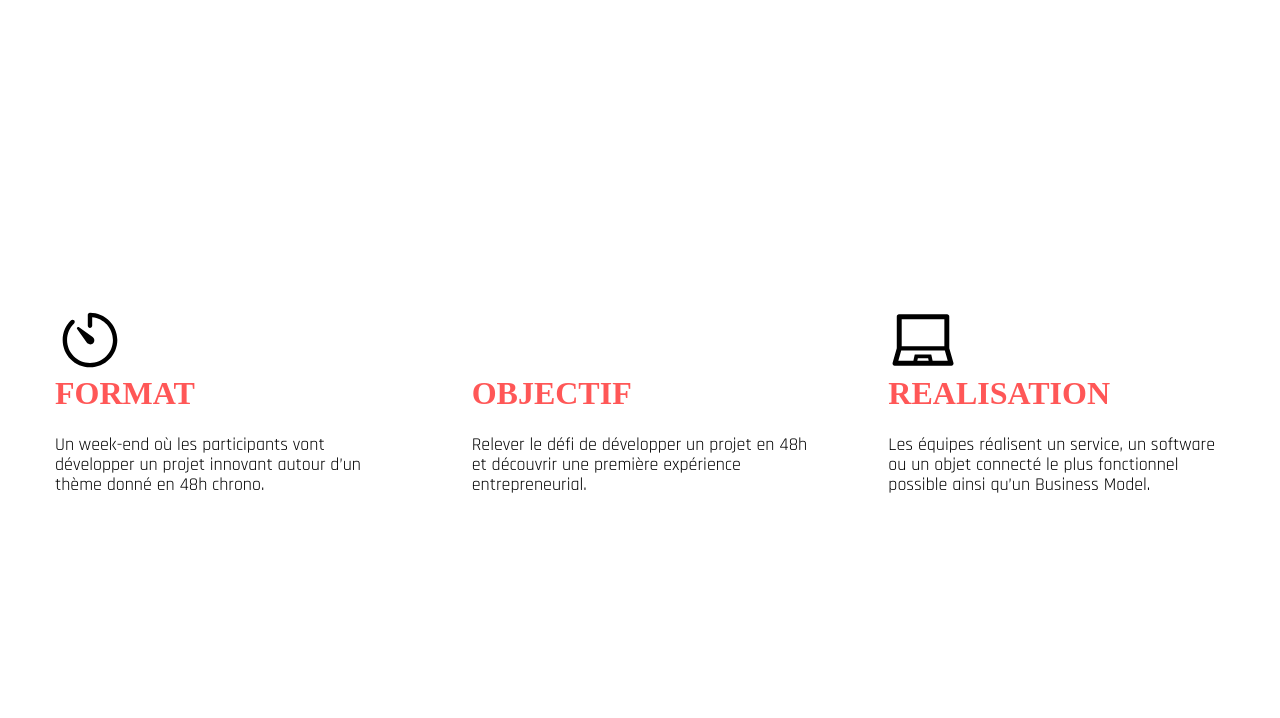
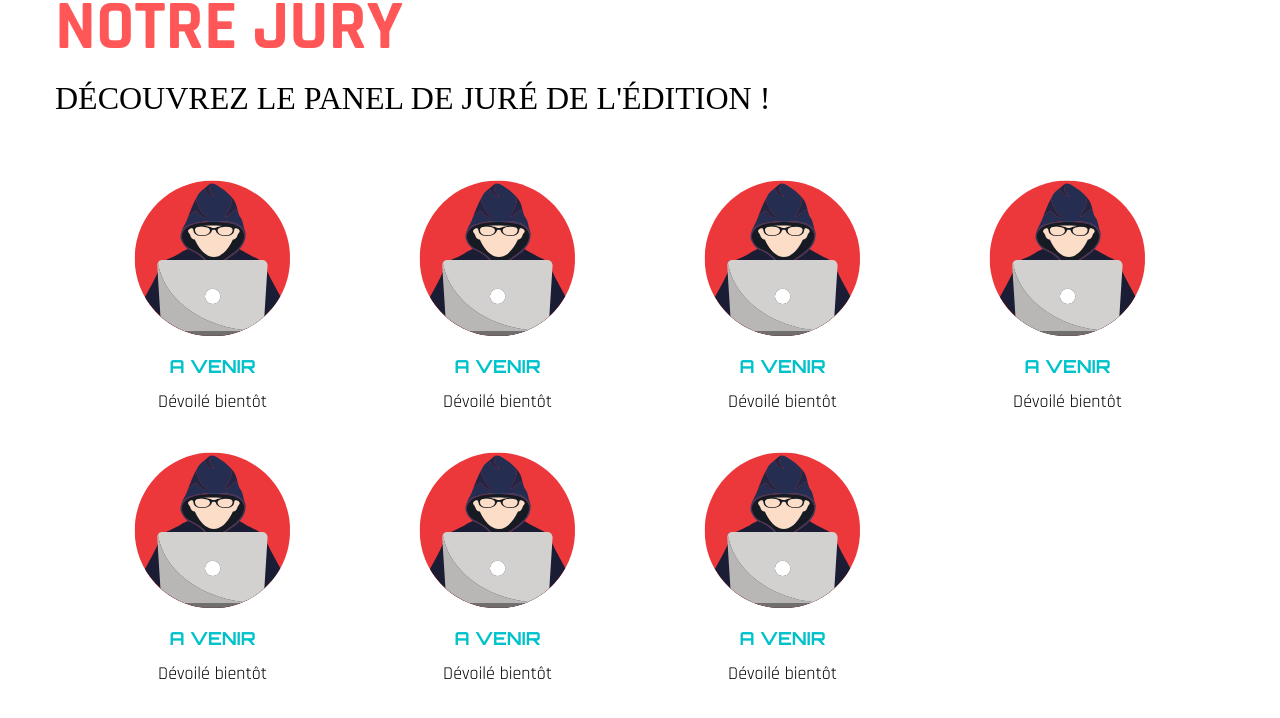
Before and after one commit to jeannemorin/ggh-website-rebuild, a React (Create React App) app: page /hackathon in a window 1280 px wide. Shown: the top 718 px of the page. Built offline with nearby package versions, Linux system fonts and the light colour scheme; some icons are missing; a web font is replaced by a local one.

Commit message:
juré banner

```diff
--- a/src/components/Hackathon.js
+++ b/src/components/Hackathon.js
@@ -1,9 +1,10 @@
+import Jury from "./Hackathon/Jury";
 import Vision from "./Hackathon/Vision"
 
 
 const Hackathon = () => {
 
-    return <Vision />
+    return <Jury />
 }
 
 export default Hackathon;
--- /dev/null
+++ b/src/components/Hackathon/Jury.js
@@ -0,0 +1,99 @@
+import React from 'react';
+
+import Photo from '../../assets/team/avatar.svg';
+import {motion } from 'framer-motion'
+
+import {fadeIn} from '../../variants'
+
+const panel = [
+    {
+        name: 'A VENIR',
+        photo: Photo,
+        role: 'Dévoilé bientôt',
+    },
+    {
+        name: 'A VENIR',
+        photo: Photo,
+        role: 'Dévoilé bientôt',
+    },
+    {
+        name: 'A VENIR',
+        photo: Photo,
+        role: 'Dévoilé bientôt',
+    },
+    {
+        name: 'A VENIR',
+        photo: Photo,
+        role: 'Dévoilé bientôt',
+    },
+{
+        name: 'A VENIR',
+        photo: Photo,
+        role: 'Dévoilé bientôt',
+    },
+    {
+        name: 'A VENIR',
+        photo: Photo,
+        role: 'Dévoilé bientôt',
+    },
+    {
+        name: 'A VENIR',
+        photo: Photo,
+        role: 'Dévoilé bientôt',
+    },]
+
+const Jury = () => {
+    return (
+    <section id='jury' className='section'>
+    <div className='container mx-auto'>
+      <div className='h-screen'>
+        {/*titre*/}
+        <motion.div
+          variants={fadeIn('right',0.3)}
+          initial="hidden"
+          whileInView={'show'}
+          viewport={{once: true, amount: 0.3}}
+          className=''>
+          <h1 className='h1 text-red'>Notre jury</h1>
+          <h2 className='h2 mb-4'>Découvrez le panel de juré de l'édition !</h2>
+
+        </motion.div>
+
+        {/*image*/}
+        <motion.div
+        variants={fadeIn('left',0.3)}
+        initial='hidden'
+        whileInView={'show'}
+        viewport={{once: true, amount: 0.3}}
+        className='flex-1'>
+
+        <Jury_Round members={panel} />
+        </motion.div>
+
+        </div>
+      </div>
+    </section>)
+}
+
+export default Jury;
+
+const Jury_Round = ({members}) => {
+
+    return (
+        <div className='py-12'>
+            <div className="container mx-auto">
+                <div className='grid grid-cols-2 gap-y-10 lg:grid-cols-4'>
+
+                    {members.map((member, index) => {
+                        return (<div className='flex flex-col items-center justify-center' key={index}>
+                            <img src={member.photo} alt='' className='w-[160px]'/>
+                            <h3 className='text-blue font-bold font-special py-4'>{member.name}</h3>
+                            <h3>{member.role}</h3>
+                        </div>)
+                        })}
+                </div>
+
+            </div>
+        </div>
+    )
+};
```
